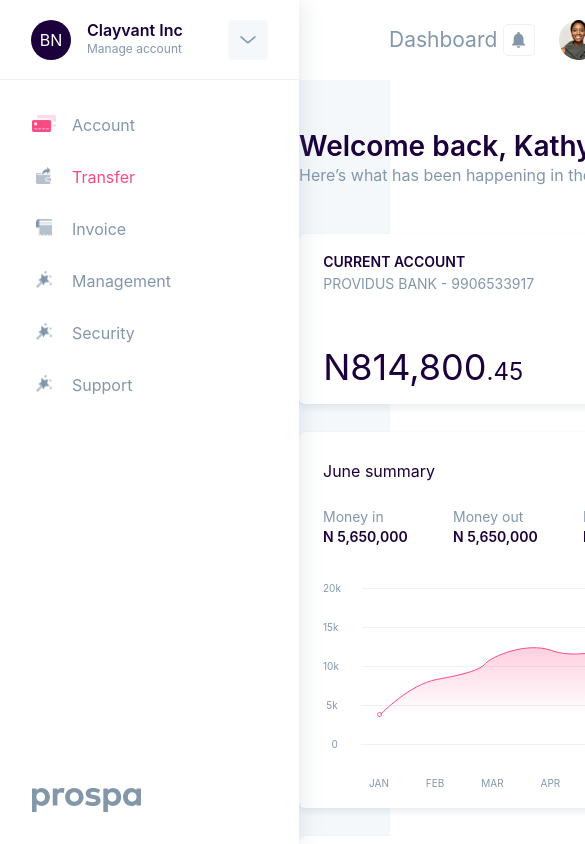
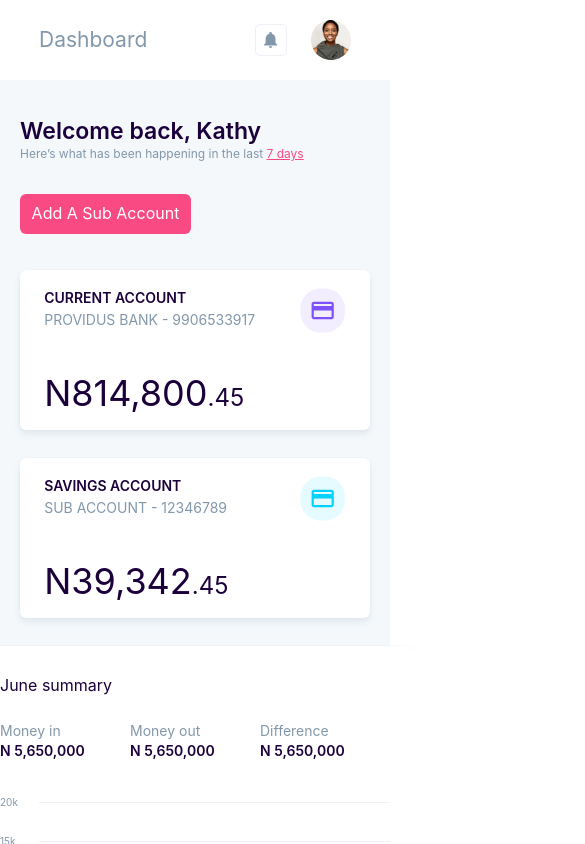
Before and after one commit to jbrit/prospa-1, a React (Create React App) app: page /dashboard in a window 390 px wide. Shown: the top 844 px of the page, 585 px wide, since content can reach past the window. Built offline with nearby package versions, Linux system fonts and the light colour scheme.

Commit message:
refactor: Mobile responsiveness

```diff
--- a/src/components/AccountCard/AccountCard.module.css
+++ b/src/components/AccountCard/AccountCard.module.css
@@ -39,3 +39,10 @@
   font-size: 24px;
   line-height: 48px;
 }
+
+@media only screen and (max-width: 475px) {
+  .container {
+    width: 350px;
+    height: 160px;
+  }
+}
--- a/src/components/Button/Button.module.css
+++ b/src/components/Button/Button.module.css
@@ -16,3 +16,9 @@
   line-height: 21px;
   text-transform: capitalize;
 }
+
+@media only screen and (max-width: 475px) {
+  .container {
+    height: 40px;
+  }
+}
--- a/src/components/Dashboard/Dashboard.module.css
+++ b/src/components/Dashboard/Dashboard.module.css
@@ -220,3 +220,35 @@
 .dropdownList:nth-child(3) {
   border-bottom: 0;
 }
+
+@media only screen and (max-width: 475px) {
+  .sidebar {
+    display: none;
+  }
+
+  .header {
+    padding: 20px 10%;
+  }
+
+  .welcome {
+    display: flex;
+    flex-wrap: wrap;
+    width: auto;
+    padding-left: 20px;
+  }
+
+  .welcome .title {
+    font-size: 23px;
+    line-height: 30px;
+  }
+
+  .welcome .subtitle {
+    font-size: 12px;
+    line-height: 15.6px;
+  }
+
+  .cardSection {
+    width: 100%;
+    justify-content: center;
+  }
+}
```
